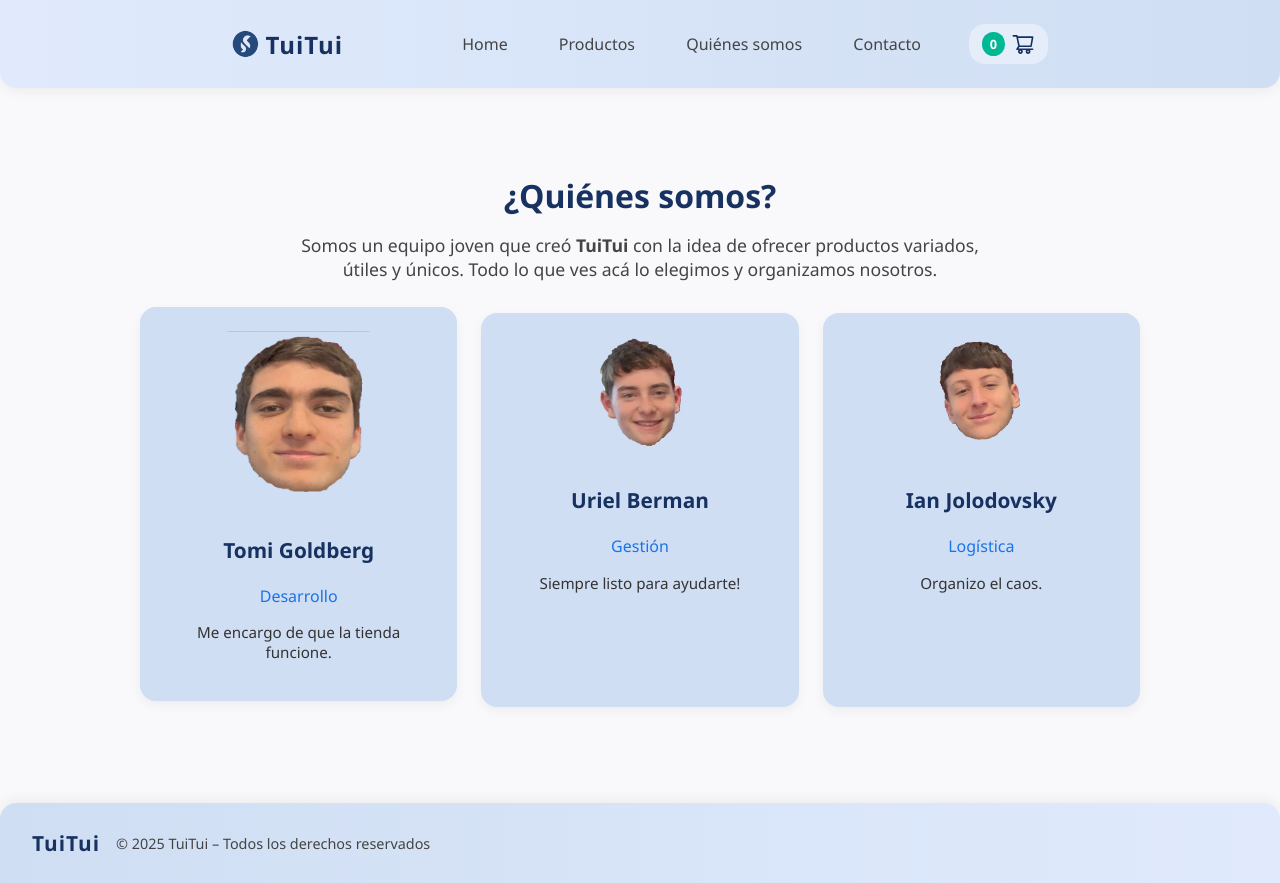
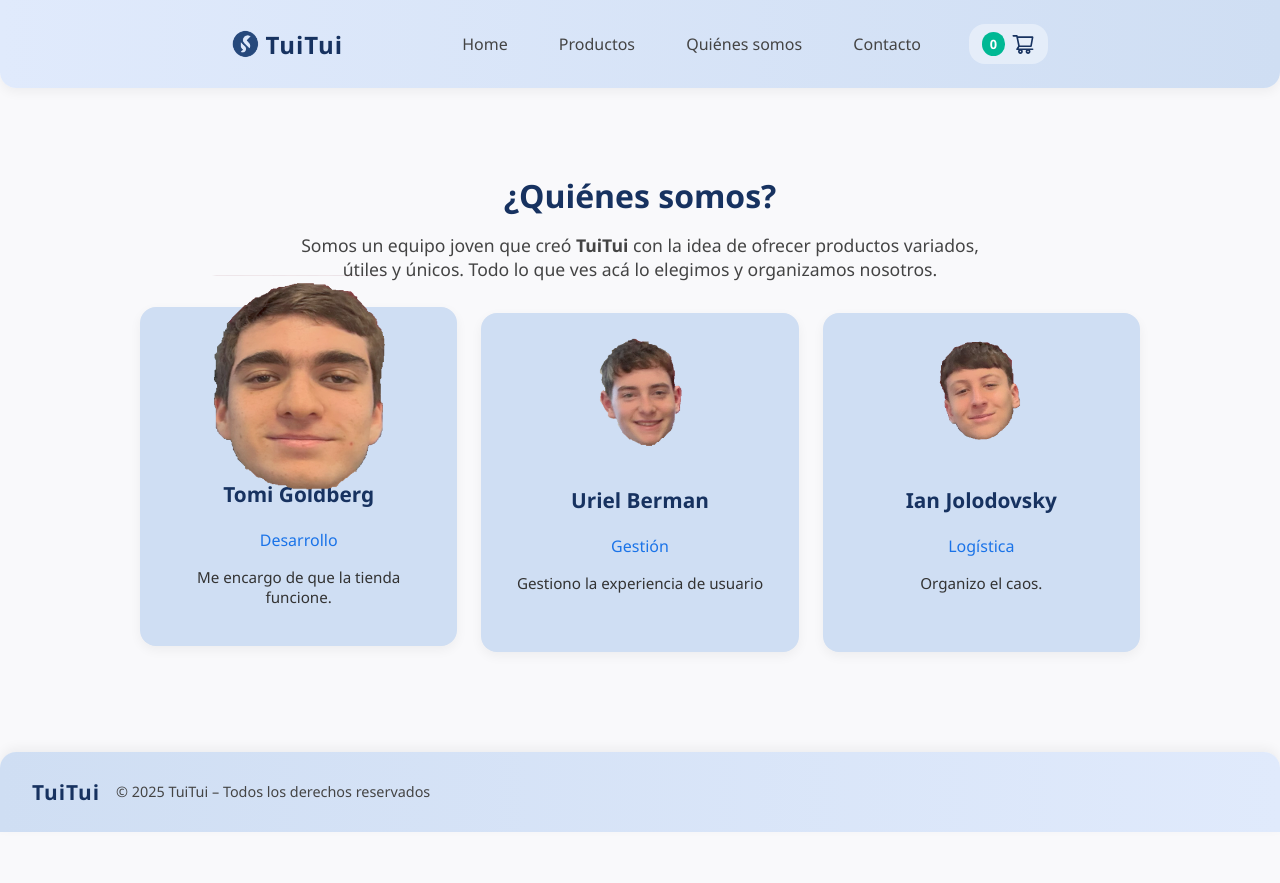
Before and after one commit to IanJolo/TP7EFSI_Berman_Jolodovsky_Goldberg, a React (Vite) app: page /TP7EFSI_Berman_Jolodovsky_Goldberg/quienessomos in a window 1280 px wide. In both pictures the pointer is over the picture 298 px from the left and 392 px from the top of the page. After the commit the page ends 832 px from the top, so only its background shows below. Built offline with nearby package versions, Linux system fonts and the light colour scheme.

Commit message:
Refactor confirmation message in Carrito and enhance hover effect in QuienesSomos

```diff
--- a/src/pages/Carrito.jsx
+++ b/src/pages/Carrito.jsx
@@ -20,7 +20,6 @@ export default function Carrito() {
   const handleBorrarCarrito=()=>{
     Swal.fire({
                     title: "¿Estás seguro que querés borrar el carrito?",
-                    text:  itemCarrito.prod.title,
                     icon: "question",
                     showCancelButton: true,
                     confirmButtonColor: "#3085d6",
--- a/src/pages/QuienesSomos.css
+++ b/src/pages/QuienesSomos.css
@@ -58,8 +58,9 @@
   height: auto;
   border-radius: 0.8rem;
   margin-bottom: 1rem;
+  transition: transform 0.1s ease-in-out;
 }
 
-.integrante-card .integrante-foto:hover {
-  width: 60%;
+.integrante-card:hover .integrante-foto {
+  transform: scale(2);
 }
--- a/src/pages/QuienesSomos.jsx
+++ b/src/pages/QuienesSomos.jsx
@@ -20,7 +20,7 @@ export default function QuienesSomos() {
       nombre: "Uriel Berman",
       rol: "Gestión",
       descripcion:
-        "Siempre listo para ayudarte!",
+        "Gestiono la experiencia de usuario",
       foto: berman,
     },
     {
```
